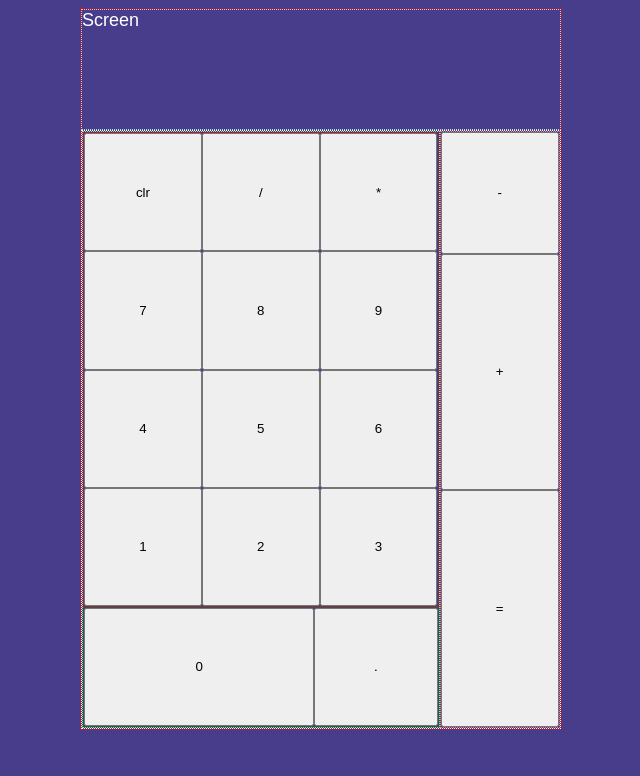
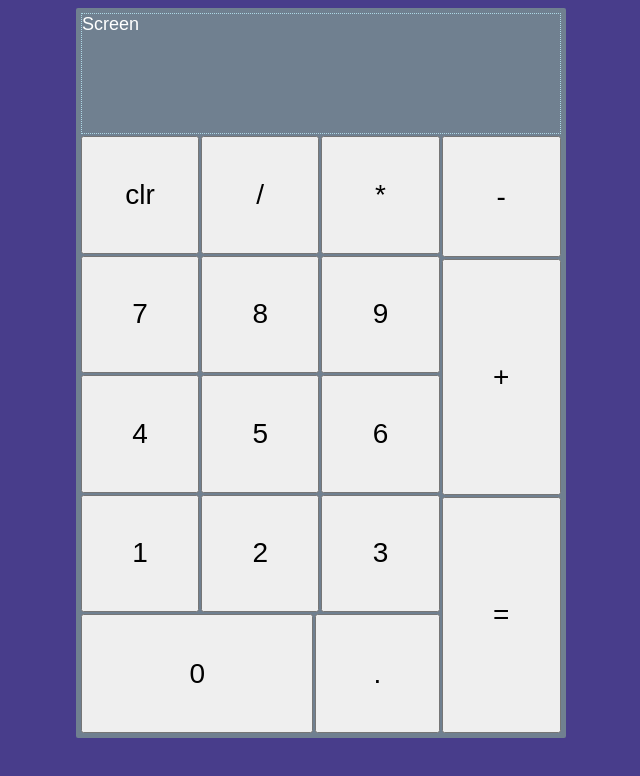
Before and after one commit to Raikho/calculator, a plain HTML site: page index.html in a window 1280 px wide. Shown: the whole page, without its empty margins (319-959 px from the left). Drawn offline with Linux system fonts and the light colour scheme.

Commit message:
add padding, background, and size changes

```diff
--- a/style.css
+++ b/style.css
@@ -6,20 +6,24 @@ body {
 }
 
 .container {
-    border: 1px dotted red;
     width: 60vmin;
     height: 90vmin;
     margin: auto;
+    padding: 5px;
+    border-radius: 2px;
+    background-color: slategray;
 }
 
 .flex-col {
     display: flex;
     flex-direction: column;
+    gap: 2px;
 }
 
 .flex-row {
     display: flex;
     flex-direction: row;
+    gap: 2px;
 }
 
 .screen {
@@ -28,36 +32,32 @@ body {
 }
 .buttons {
     flex: 5;
-    border: 1px dotted lightyellow;
 }
 
 .left {
     flex: 3;
-    border: 1px dotted lightgreen;
 }
 .right {
     flex: 1;
-    border: 1px dotted lightcoral;
 }
 
 .top {
     flex: 4;
-    border: 1px dotted red;
     flex-wrap: wrap;
 }
 .bot {
     flex: 1;
-    border: 1px dotted green;
 }
 .top>div {
     flex: 1;
 }
 
-button {
-    flex: 1;
-}
 button#add,
 button#eql,
 button#zero {
     flex: 2;
 }
+button {
+    flex: 1;
+    font-size: 28px;
+}
```
